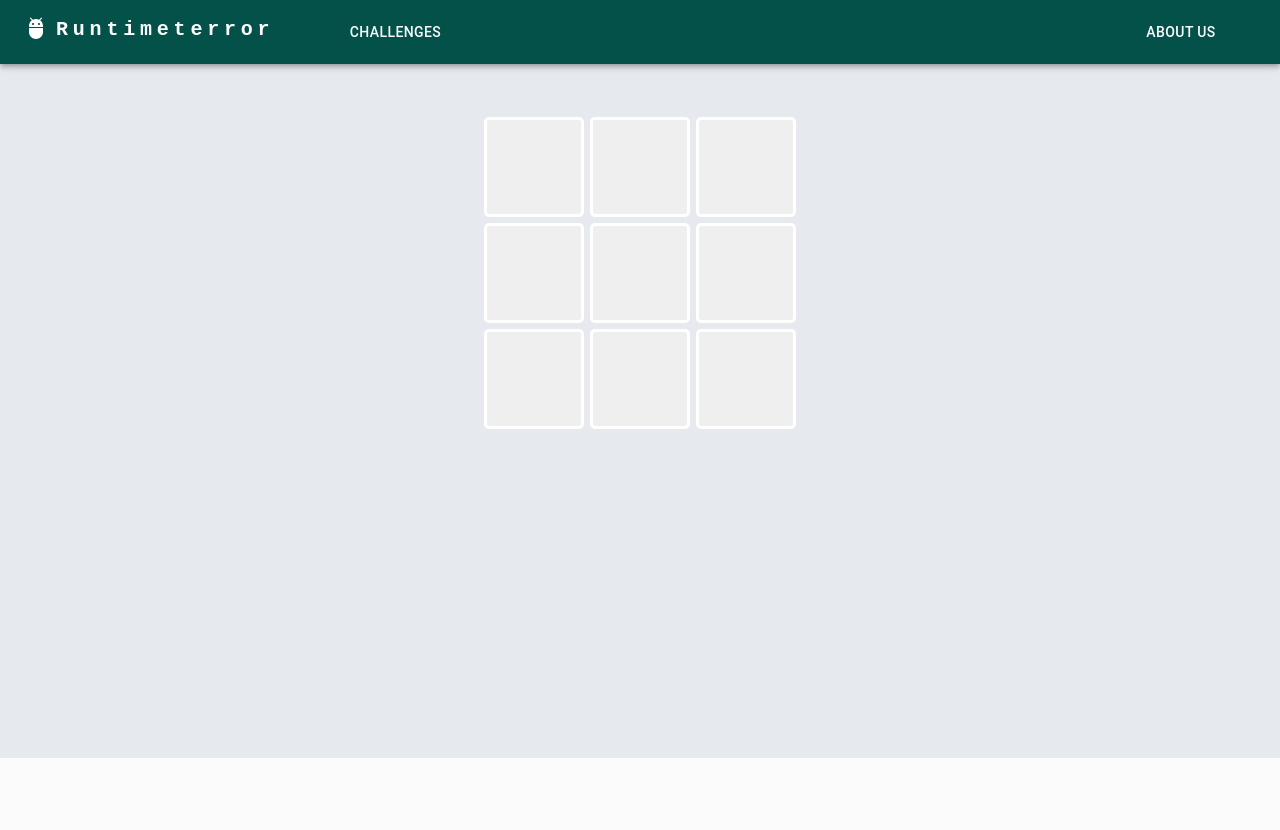
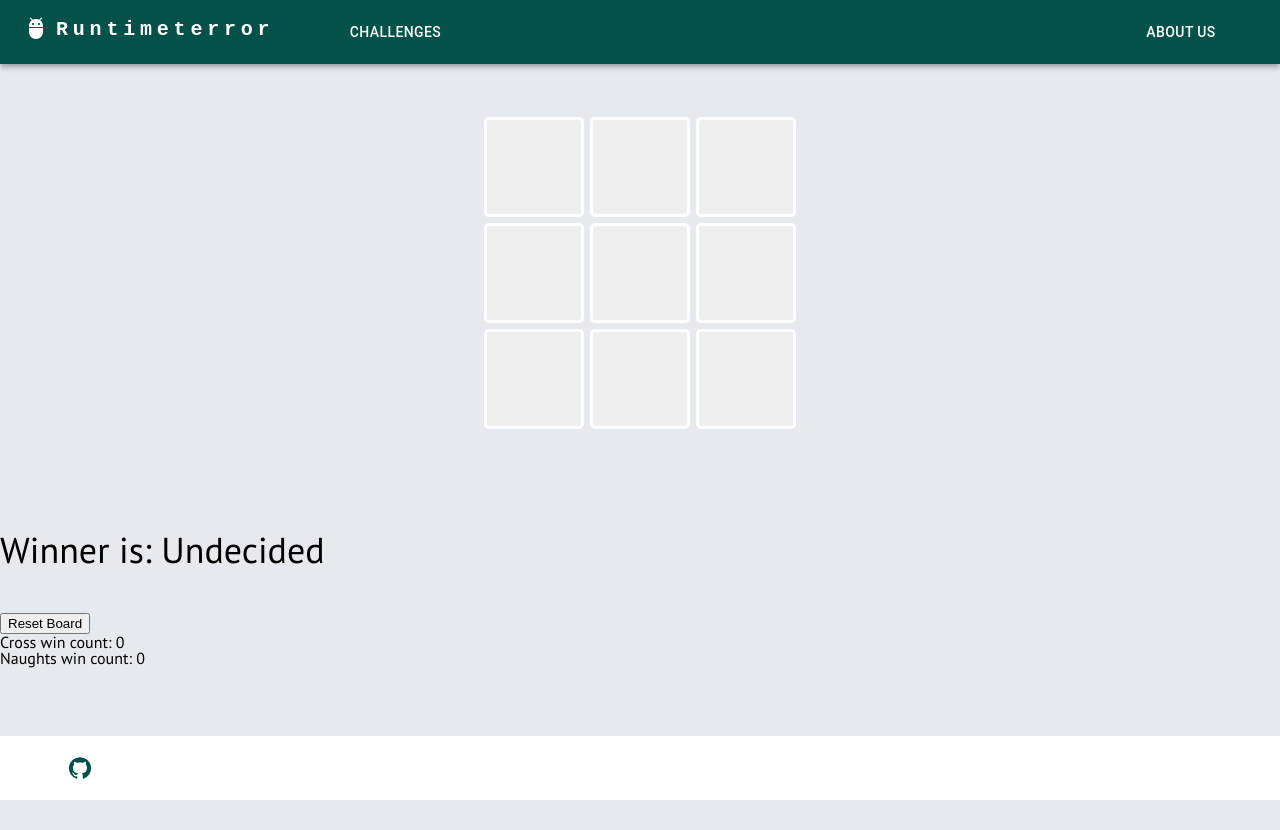
Before and after one commit to byronlloydwakeman/runtimeterror, a Next.js app: page /tictactoe in a window 1280 px wide. Before the commit the page ends 800 px from the top, so only its background shows below. Built offline with nearby package versions, Linux system fonts and the light colour scheme.

Commit message:
Implemented game logic

```diff
--- a/pages/tictactoe.jsx
+++ b/pages/tictactoe.jsx
@@ -1,22 +1,80 @@
-import React, { useState } from "react";
-import { Square } from "../components/TicTacToe/Square.jsx";
-
-import styles from "./tictactoe.module.scss"
-import Navbar from "../components/Navbar.jsx";
+import React, { useEffect, useState } from 'react';
+import { Square } from '../components/TicTacToe/Square.jsx';
+import styles from './tictactoe.module.scss';
+import Navbar from '../components/Navbar.jsx';
+import NavbarBottom from '../components/NavbarBottom';
+import winningArrays from '../public/winningSquares.json';
 
 export default function TicTacToe() {
+  const [squares, setSquares] = useState(['', '', '', '', '', '', '', '', '']);
+  const [player1, setPlayer1] = useState(true);
+  const [winner, setWinner] = useState('Undecided');
+  const [crossWinCount, setCrossWinCount] = useState(0);
+  const [naughtsWinCount, setNaughtsWinCount] = useState(0);
+  const winningCrossArrays = winningArrays.winningCrossArrays;
+  const winningNaughtsArrays = winningArrays.winningNaughtsArrays;
 
-    const [squares, setSquares] = useState(["", "", "", "", "", "", "", "", ""]);
-    const [player1, setPlayer1] = useState(true);
+  useEffect(() => {
+    winningCrossArrays?.map((winningArray) => {
+      const firstIndex = winningArray[1][0];
+      const secondIndex = winningArray[1][1];
+      const thirdIndex = winningArray[1][2];
+
+      if (
+        squares[firstIndex] == winningArray[0][firstIndex] &&
+        squares[secondIndex] == winningArray[0][secondIndex] &&
+        squares[thirdIndex] == winningArray[0][thirdIndex]
+      ) {
+        setWinner('crosses');
+        setCrossWinCount((crossWinCount) => crossWinCount + 1);
+      }
+    });
+
+    winningNaughtsArrays?.map((winningArray) => {
+      const firstIndex = winningArray[1][0];
+      const secondIndex = winningArray[1][1];
+      const thirdIndex = winningArray[1][2];
+
+      if (
+        squares[firstIndex] == winningArray[0][firstIndex] &&
+        squares[secondIndex] == winningArray[0][secondIndex] &&
+        squares[thirdIndex] == winningArray[0][thirdIndex]
+      ) {
+        setWinner('naughts');
+        setNaughtsWinCount((naughtsWinCount) => naughtsWinCount + 1);
+      }
+    });
+
+    if (!squares.includes('')) {
+      setWinner('Draw');
+    }
+  }, [player1, squares, winningCrossArrays, winningNaughtsArrays]);
+
+  const resetBoard = () => {
+    setSquares(['', '', '', '', '', '', '', '', '']);
+  };
 
   return (
+    <div>
+      <Navbar />
       <div className={styles.container}>
-          <Navbar />
         <div className={styles.square_container}>
           {Array.from(squares).map((el, ind) => (
-                    <Square index={ind} player1={player1} playerHook={setPlayer1} squares={squares}/>
+            <Square
+              key={ind}
+              index={ind}
+              player1={player1}
+              playerHook={setPlayer1}
+              squares={squares}
+            />
           ))}
         </div>
+        <h1>Winner is: {winner}</h1>
+        <button onClick={resetBoard}>Reset Board</button>
+        <div>Cross win count: {crossWinCount}</div>
+        <div>Naughts win count: {naughtsWinCount}</div>
       </div>
-    )
+      <NavbarBottom />
+    </div>
+  );
 }
--- a/pages/tictactoe.module.scss
+++ b/pages/tictactoe.module.scss
@@ -2,7 +2,7 @@
 
 .container{
     background-color: $soft-grey;
-    height: 94.75vh;
+    height: 89.5vh;
     width: 100vw;
     margin: 0;
 }
--- /dev/null
+++ b/public/winningSquares.json
@@ -0,0 +1,22 @@
+{
+    "winningCrossArrays": [
+        [["❌", "❌", "❌", "", "", "", "", "", ""],[0,1,2]],
+        [["", "", "", "❌", "❌", "❌", "", "", ""],[3,4,5]],
+        [["", "", "", "", "", "", "❌", "❌", "❌"],[6,7,8]],
+        [["❌", "", "", "❌", "", "", "❌", "", ""],[0,3,6]],
+        [["", "❌", "", "", "❌", "", "", "❌", ""],[1,4,7]],
+        [["", "", "❌", "", "", "❌", "", "", "❌"],[2,5,8]],
+        [["❌", "", "", "", "❌", "", "", "", "❌"],[0,4,8]],
+        [["", "", "❌", "", "❌", "", "❌", "", ""],[2,4,6]]
+    ],
+    "winningNaughtsArrays": [
+        [["⭕", "⭕", "⭕", "", "", "", "", "", ""],[0,1,2]],
+        [["", "", "", "⭕", "⭕", "⭕", "", "", ""],[3,4,5]],
+        [["", "", "", "", "", "", "⭕", "⭕", "⭕"],[6,7,8]],
+        [["⭕", "", "", "⭕", "", "", "⭕", "", ""],[0,3,6]],
+        [["", "⭕", "", "", "⭕", "", "", "⭕", ""],[1,4,7]],
+        [["", "", "⭕", "", "", "⭕", "", "", "⭕"],[2,5,8]],
+        [["⭕", "", "", "", "⭕", "", "", "", "⭕"],[0,4,8]],
+        [["", "", "⭕", "", "⭕", "", "⭕", "", ""],[2,4,6]]
+    ]
+  }
```
Also changed, not shown: components/TicTacToe/Square.jsx (+9 -10 lines), public/challenges.json (+4 -4 lines). Lines whose indentation alone changed are shown as unchanged.
